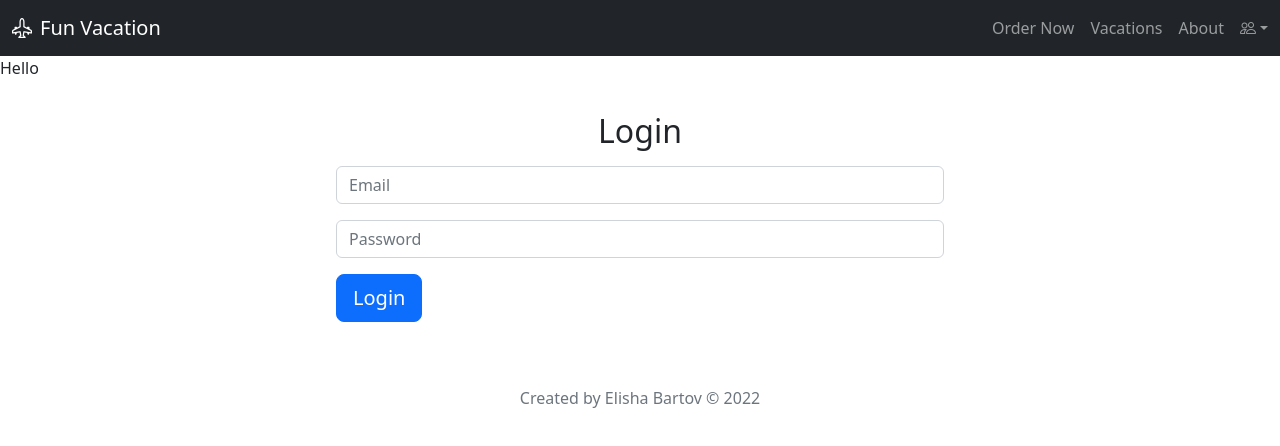
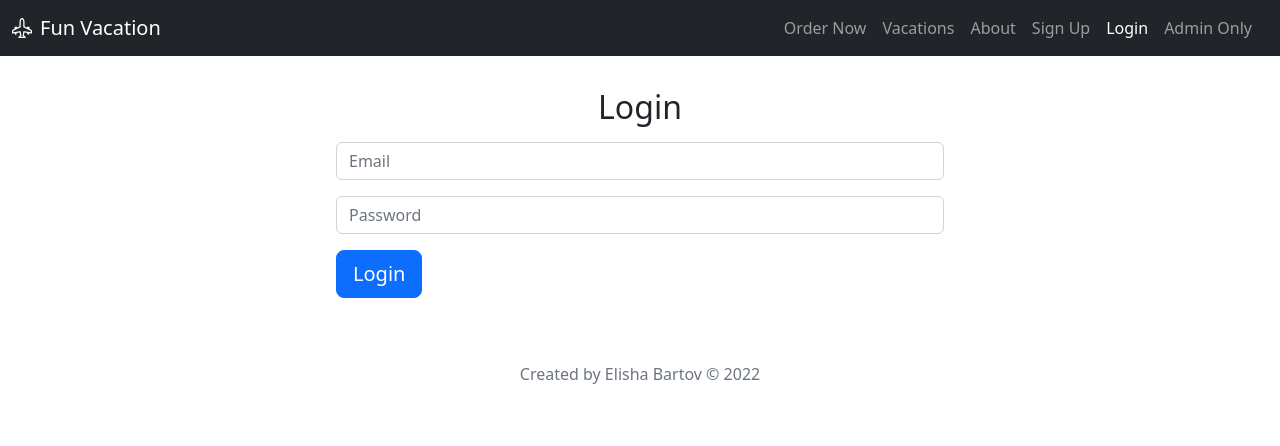
Before and after one commit to BartovElisha/react-app-fun-vacation, a React (Create React App) app: page /login in a window 1280 px wide. Shown: the top 446 px of the page. Built offline with nearby package versions, Linux system fonts and the light colour scheme.

Commit message:
Fixed Admin and SingUp and Logout buttons show functionality.

```diff
--- a/src/auth/Logout.tsx
+++ b/src/auth/Logout.tsx
@@ -8,8 +8,8 @@ function Logout() {
     return (
         <button
             onClick={(e) => context.handleLogout()}
-            // className="btn btn-link nav-link"
-            className="btn btn-link nav-link text-dark"
+            className="btn btn-link nav-link"
+            // className="btn btn-link nav-link text-dark"
         >
             LogOut
         </button>
--- a/src/components/Navbar.tsx
+++ b/src/components/Navbar.tsx
@@ -1,9 +1,14 @@
-import { NavDropdown } from "react-bootstrap";
+// import { NavDropdown } from "react-bootstrap";
+import { useContext } from "react";
 import { NavLink } from "react-router-dom";
+import { AppContext } from "../App";
 import Logout from "../auth/Logout";
 import User from "./User";
 
 function Navbar() {
+    const context = useContext(AppContext);
+    const isLoggedIn = context && context.userName.length > 0;
+
     return (
         <header>
             <nav className="navbar navbar-dark bg-dark">
@@ -28,8 +33,7 @@ function Navbar() {
                                 About
                             </NavLink>
                         </li>
-                        {/* Not work Logout in react dropdown element !!!! need check with Shay  */}
-                        <NavDropdown title={<i className="bi bi-people"></i>} id="basic-nav-dropdown">
+                        {/* <NavDropdown title={<i className="bi bi-people"></i>} id="basic-nav-dropdown">
                             <NavDropdown.Item href="#">
                                 <li className="nav-item">
                                     <NavLink to="/signUp" className="nav-link text-dark">
@@ -61,8 +65,11 @@ function Navbar() {
                                     </NavLink>
                                 </li>
                             </NavDropdown.Item>
-                        </NavDropdown>
-                        {/* <li className="nav-item me-3">
+                        </NavDropdown> */}
+                        {
+                            !isLoggedIn &&
+                            <>
+                                <li className="nav-item me-3">
                                     <NavLink to="/signUp" className="nav-link">
                                         Sign Up
                                     </NavLink>
@@ -72,9 +79,14 @@ function Navbar() {
                                         Login
                                     </NavLink>
                                 </li>
+                            </>
+                        }
+                        {
+                            isLoggedIn &&
                             <li className="nav-item me-3">
                                 <Logout />
                             </li>
+                        }
                         <li className="nav-item me-3">
                             <NavLink
                                 className="nav-link"
@@ -83,7 +95,7 @@ function Navbar() {
                             >
                                 Admin Only
                             </NavLink>
-                        </li>   */}
+                        </li>
                     </ul>
                 </div>
             </nav>
--- a/src/components/User.tsx
+++ b/src/components/User.tsx
@@ -6,9 +6,15 @@ function User() {
     if (!context) return <div>Error</div>;
 
     return (
-        <div>
-            Hello {context.userName}
-        </div>
+        <>
+            {
+                (context.userName.length === 0) ? null : (
+                    <div>
+                        Hello {context.userName}
+                    </div>
+                )
+            }
+        </>
     );
 }
 
```
Lines whose indentation alone changed are shown as unchanged.
